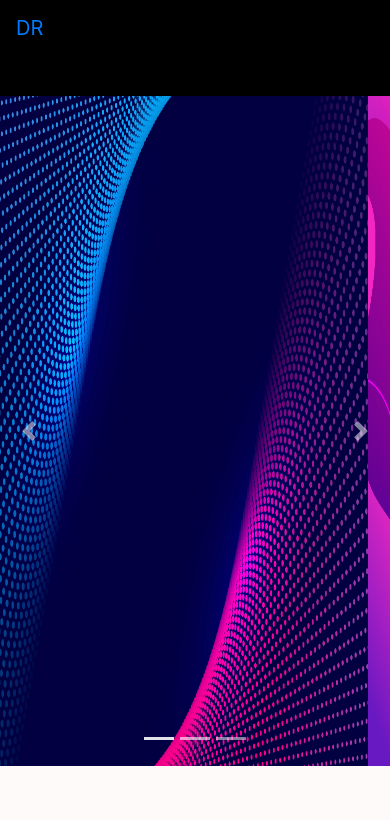
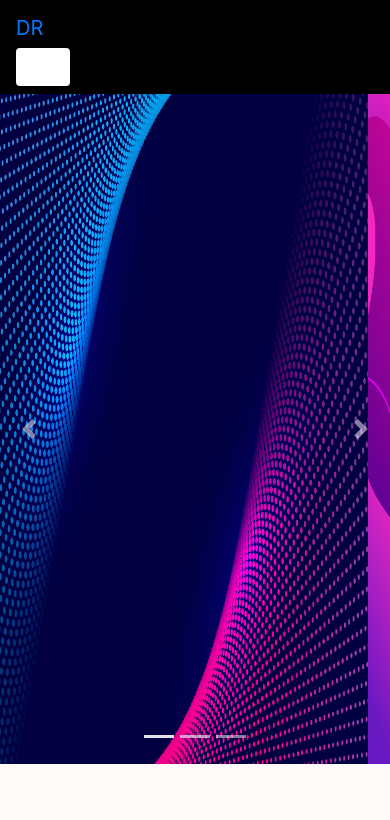
Before and after one commit to DinaRafat/Dina-Rafat, a plain HTML site: page Index.html in a window 390 px wide. Shown: the top 820 px of the page. Drawn offline with Linux system fonts and the light colour scheme; grey boxes are pictures that could not be loaded.

Commit message:
edit toggler

```diff
--- a/css/style.css
+++ b/css/style.css
@@ -66,3 +66,13 @@ footer
     width: 1200px;
     height: 670px;
 }
+
+
+.navbar-toggler {
+    padding: .25rem .75rem;
+    font-size: 1.25rem;
+    line-height: 1;
+     background-color: white;
+    border: 1px white;
+    border-radius: .25rem;
+}
```
